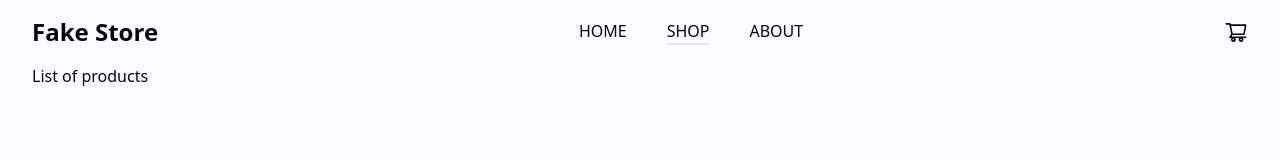
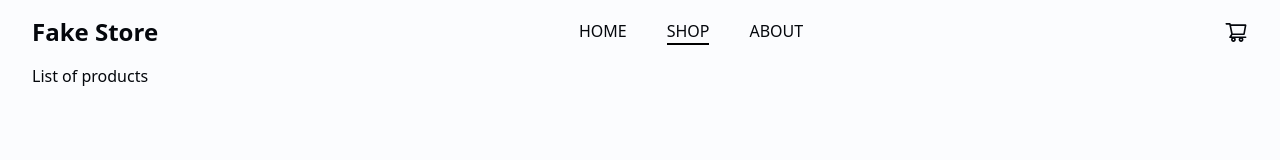
Before and after one commit to Sanjero20/shopping-cart, a Next.js app: page /shop in a window 1280 px wide. Shown: the top 160 px of the page. Built offline with nearby package versions, Linux system fonts and the light colour scheme.

Commit message:
Add underline style

```diff
--- a/components/ui/NavLink.tsx
+++ b/components/ui/NavLink.tsx
@@ -9,7 +9,7 @@ interface LinkProps {
 
 function NavLink({ children, href }: LinkProps) {
   const pathname = usePathname();
-  const styles = pathname === href ? 'border-b-2' : '';
+  const styles = pathname === href ? 'border-b-2 border-black' : '';
 
   return (
     <Link href={href} className={styles}>
```
